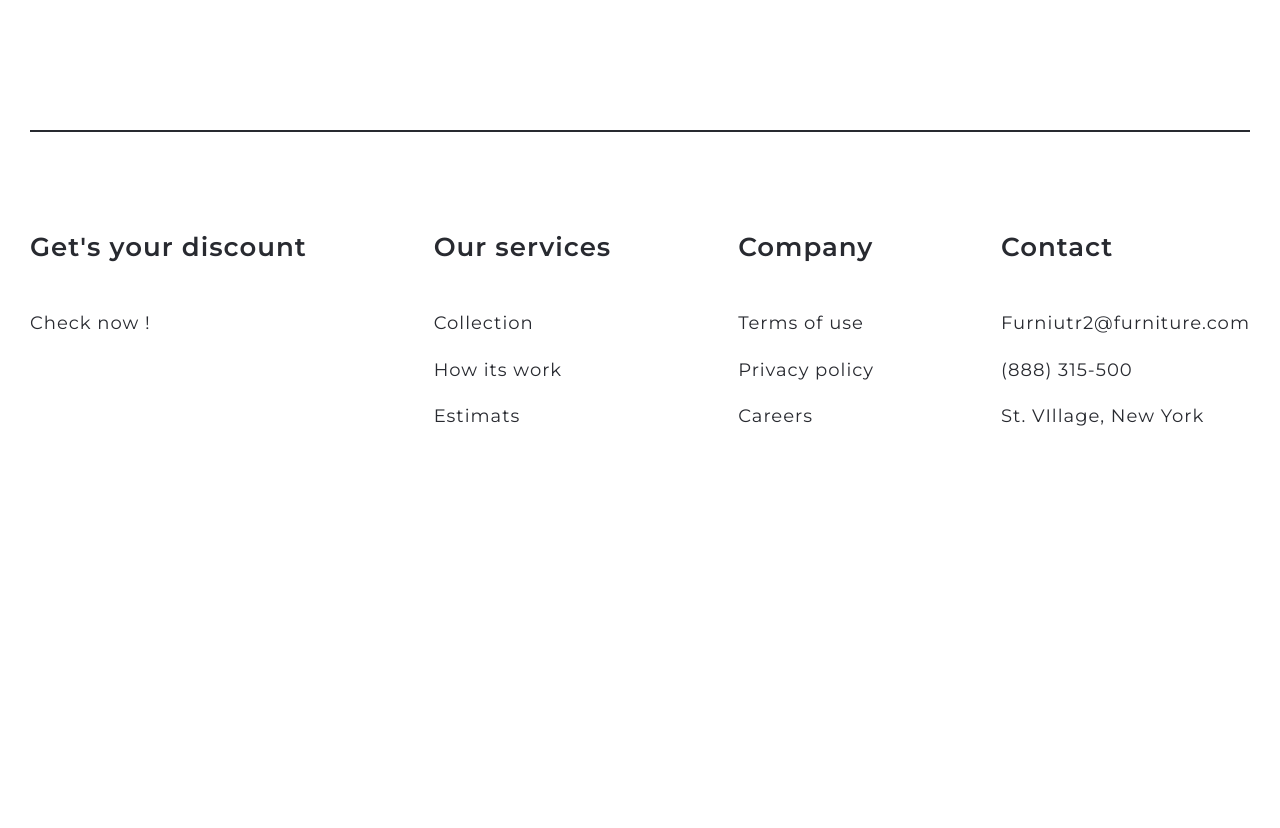
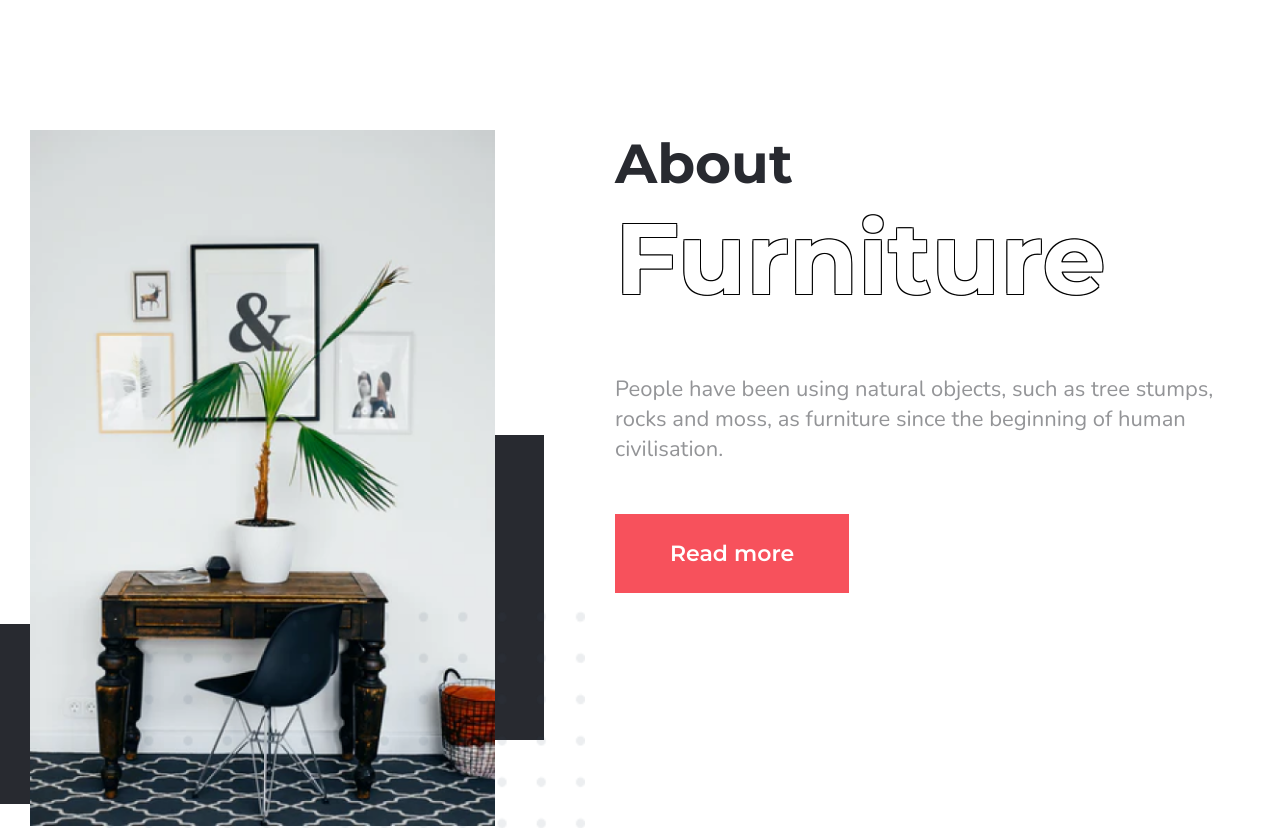
Before and after one commit to labCap/Furniture, a React (Create React App) app: page / in a window 1280 px wide. Shown: the part 1040-1868 px from the top of the page. Before the commit the page ends 1608 px from the top, so only its background shows below. Built offline with nearby package versions, Linux system fonts and the light colour scheme.

Commit message:
added component 'About' to App.js

```diff
--- a/src/App.js
+++ b/src/App.js
@@ -1,3 +1,4 @@
+import { About } from "./components/About/About";
 import { Footer } from "./components/Footer/Footer";
 import { Header } from "./components/Header/Header";
 import { Intro } from "./components/Intro/Intro";
@@ -8,6 +9,7 @@ function App() {
       <Header />
       <main>
         <Intro />
+        <About />
       </main>
       <Footer />
     </div>
```
